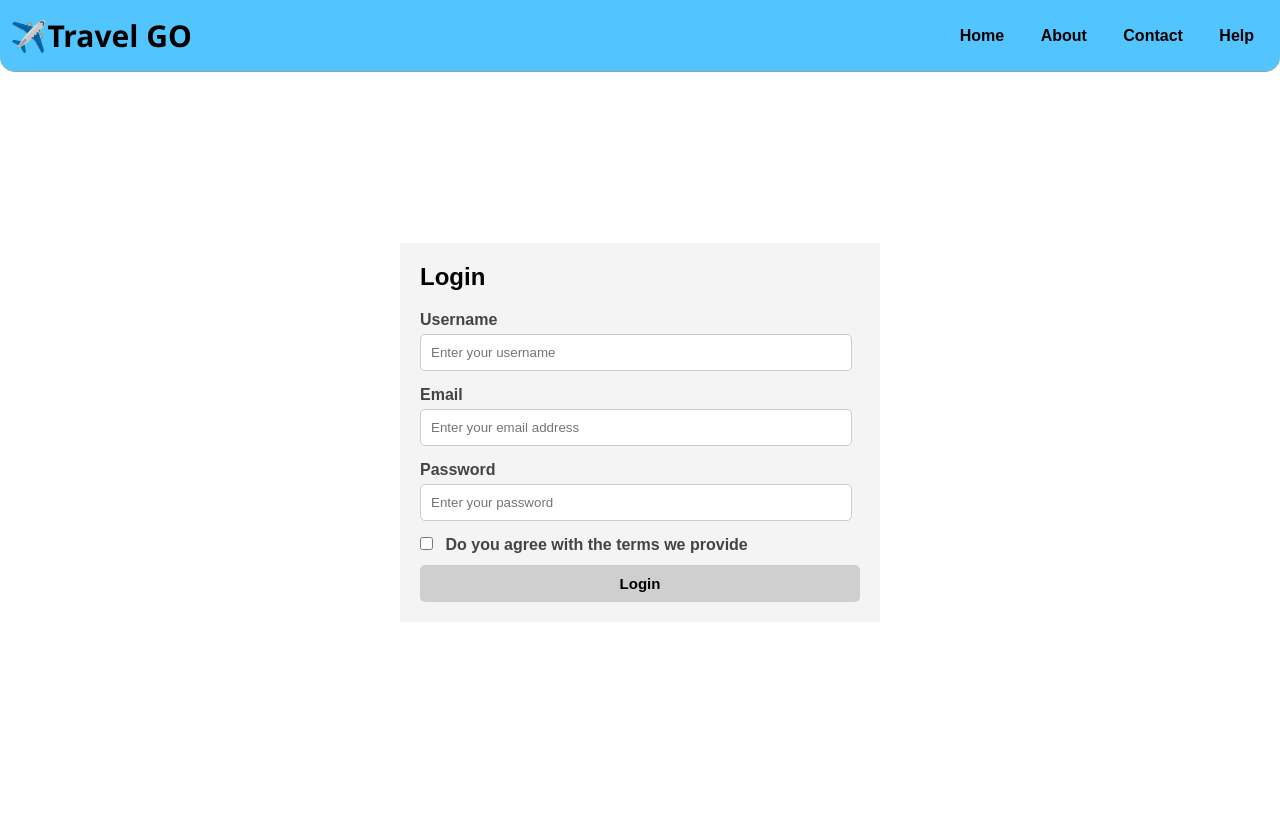
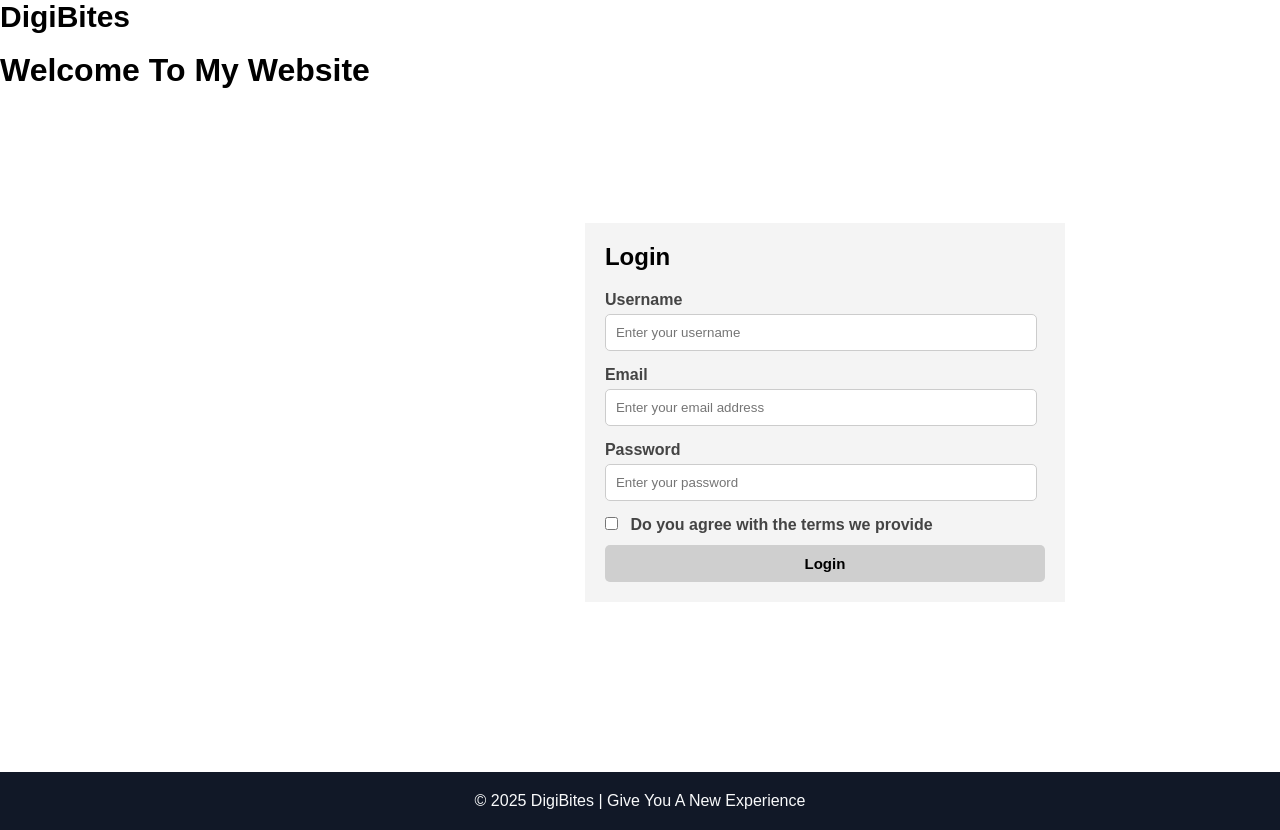
Before and after one commit to seiawanrizqi9-cyber/Ujian-Bulan-1, a plain HTML site: page project/login.html in a window 1280 px wide. Before the commit the page ends 800 px from the top, so only its background shows below. Drawn offline with Linux system fonts and the light colour scheme; files that its build step writes are made by us from their sources.

Commit message:
create: login form and commit

```diff
--- a/css/login.css
+++ b/css/login.css
@@ -5,26 +5,43 @@
   font-family: Arial, Helvetica, sans-serif;
 }
 
+/* Navbar */
 .navbar {
   display: flex;
   justify-content: space-between;
   align-items: center;
-  background-color: rgb(82, 197, 255);
-  padding: 15px 10px;
-  border-bottom: 1px solid #9e9e9e;
-  border-radius: 0px 0px 15px 15px;
+  position: fixed;
+  width: 100%;
+  background: linear-gradient(90deg, #00c6ff, #0072ff);
+  color: #fff;
+  padding: 15px 30px;
+  z-index: 1000;
 }
 
-.logo-web a {
+.logo {
   font-size: 30px;
   font-weight: bold;
-  text-decoration: none;
-  color: black;
-  font-family: "Segoe UI", Tahoma, Geneva, Verdana, sans-serif;
 }
 
+.menu {
+  display: flex;
+  gap: 20px;
+}
+
+.menu a {
+  color: #fff;
+  text-decoration: none;
+  font-weight: bold;
+  transition: color 0.3s;
+}
+
+.menu a:hover {
+  color: #ffd700;
+}
+
+/* Hamburger */
 .hamburger {
-    font-size: 24px;
+  font-size: 28px;
   cursor: pointer;
   display: none;
 }
@@ -33,24 +50,14 @@
   display: none;
 }
 
-.nav-menu a {
-  color: black;
-  text-decoration: none;
-  font-weight: 600;
-  margin: 3px;
-  padding: 10px 13px;
-  border-radius: 10px;
-  transition: 0.8s;
-}
-
-.nav-menu a:hover {
-  background-color: rgba(0, 0, 0, 0.2);
-}
-
 main {
   height: 90vh;
   display: flex;
   justify-content: center;
+}
+
+main .h1 {
+  font-size: 30px;
 }
 
 .form-login {
@@ -108,3 +115,10 @@ div .checklist {
 .form-login button:hover {
   background-color: #ff9a02;
 }
+
+.footer {
+  text-align: center;
+  padding: 20px;
+  background: #111827;
+  color: #f9fafb;
+}
--- a/project/login.html
+++ b/project/login.html
@@ -4,25 +4,25 @@
     <meta charset="UTF-8" />
     <meta name="viewport" content="width=device-width, initial-scale=1.0" />
     <title>Document</title>
-    <link rel="stylesheet" href="login.css" />
+    <link rel="stylesheet" href="../css/login.css" />
   </head>
 
   <body>
     <!-- Navbar -->
-    <header class="navbar">
-      <div class="logo-web"><a href="">✈️Travel GO</a></div>
+      <div class="logo">DigiBites</div>
       <input type="checkbox" id="toggle-menu" />
       <label for="toggle-menu" class="hamburger">&#9776;</label>
-      <nav class="nav-menu">
-        <a href="#">Home</a>
-        <a href="#">About</a>
-        <a href="#">Contact</a>
-        <a href="#">Help</a>
+      <nav class="menu">
+        <a href="#gome">Home</a>
+        <a href="#about us">About</a>
+        <a href="#contact">Contact</a>
+        <a href="#help">Help</a>
       </nav>
     </header>
 
     <!-- login form -->
     <main>
+      <h1>Welcome To My Website</h1>
       <form class="form-login">
         <h2>Login</h2>
         <label for="username">Username</label>
@@ -57,5 +57,11 @@
         <button type="submit"><a href="">Login</a></button>
       </form>
     </main>
+
+    <!-- Footer -->
+    <footer class="footer">
+      <p>&copy; 2025 DigiBites | Give You A New Experience </p>
+    </footer>
+
   </body>
 </html>
```
Lines whose indentation alone changed are shown as unchanged.
